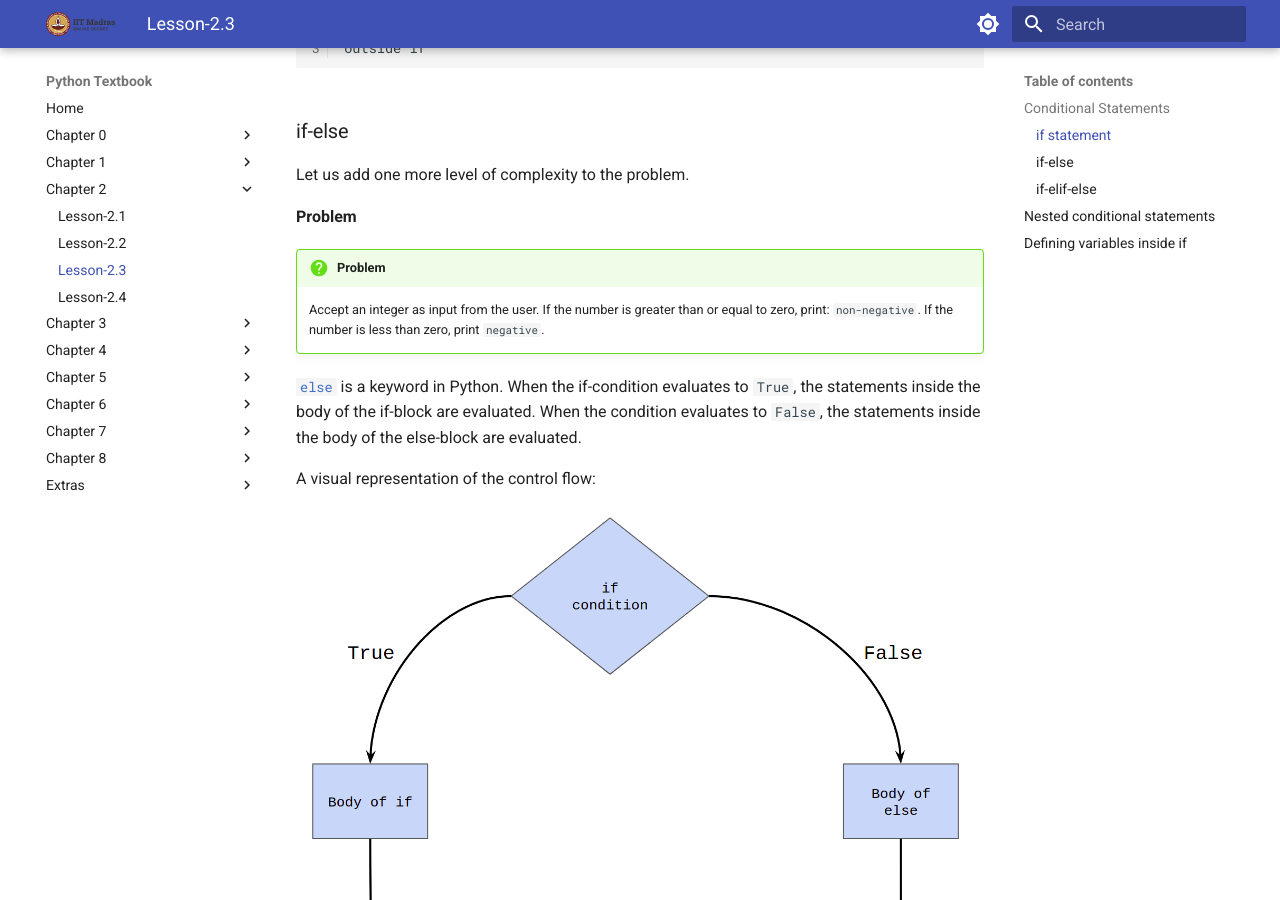
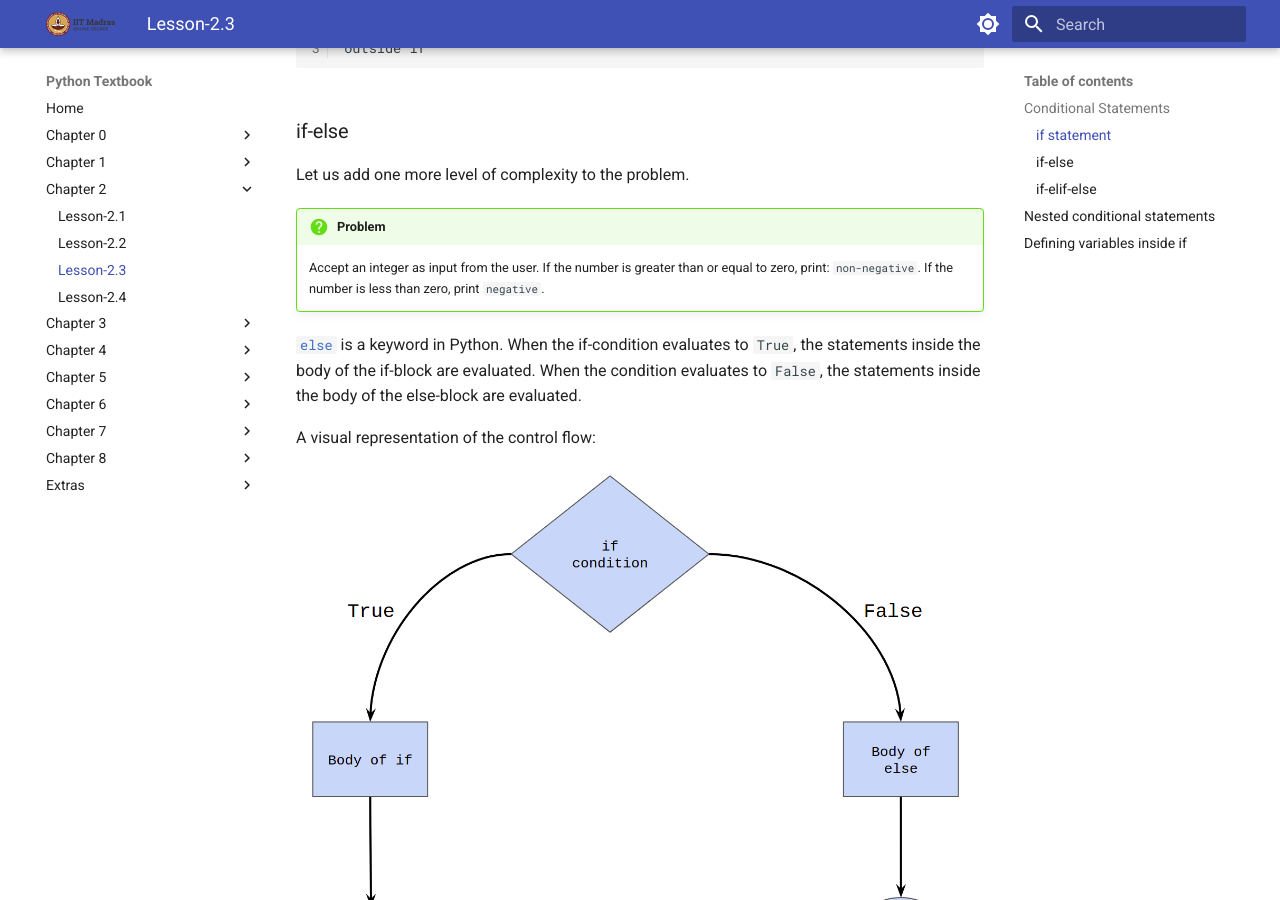
Before and after one commit to bsc-iitm/python-textbook, an MkDocs documentation site: the page built from docs/chapter-2/lesson-2.3.md, in a window 1280 px wide and 900 px high, scrolled down 2478 px. Built offline with MkDocs 1.6.1 and Material for MkDocs 9.7.7, drawn with Linux system fonts in a browser that asks for light colours.

Commit message:
Update lesson-2.3.md
Removed a redundant problem title, changed final problem quote block to admonition, display line nums in last code block

````diff
--- a/docs/chapter-2/lesson-2.3.md
+++ b/docs/chapter-2/lesson-2.3.md
@@ -73,8 +73,6 @@
 ### if-else
 
 Let us add one more level of complexity to the problem.
-
-**Problem**
 
 !!! question "Problem"
     Accept an integer as input from the user. If the number is greater than or equal to zero, print: `non-negative`. If the number is less than zero, print `negative`.
@@ -211,7 +210,7 @@
 
 The problem with the above solution is that it doesn't check if `y < z`. So, for an input like `x, y, z = 1, 3, 2`, it will print `in ascending order`, which is incorrect. The complete solution is given below:
 
-```python
+```python linenums="1"
 x = int(input())
 y = int(input())
 z = int(input())
````
Also changed, not shown: other parts of docs/chapter-2/lesson-2.3.md (+2 -1 lines).
